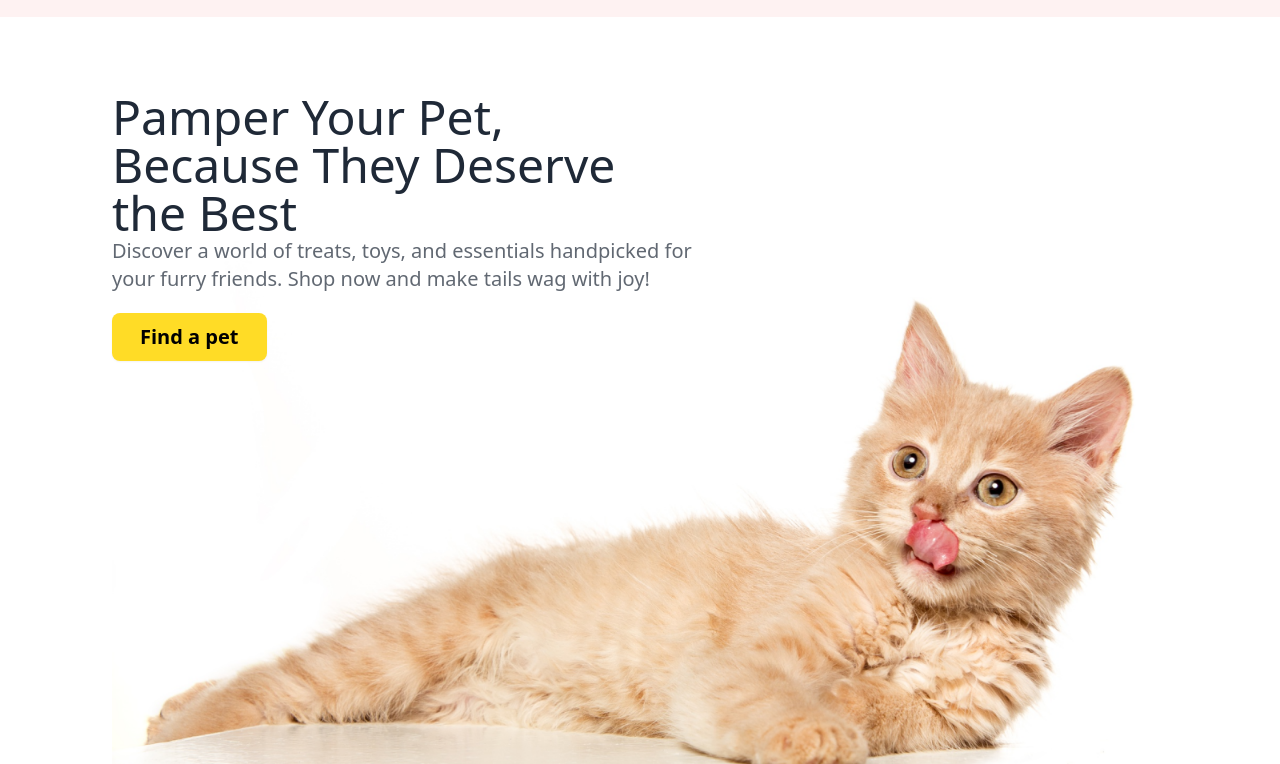
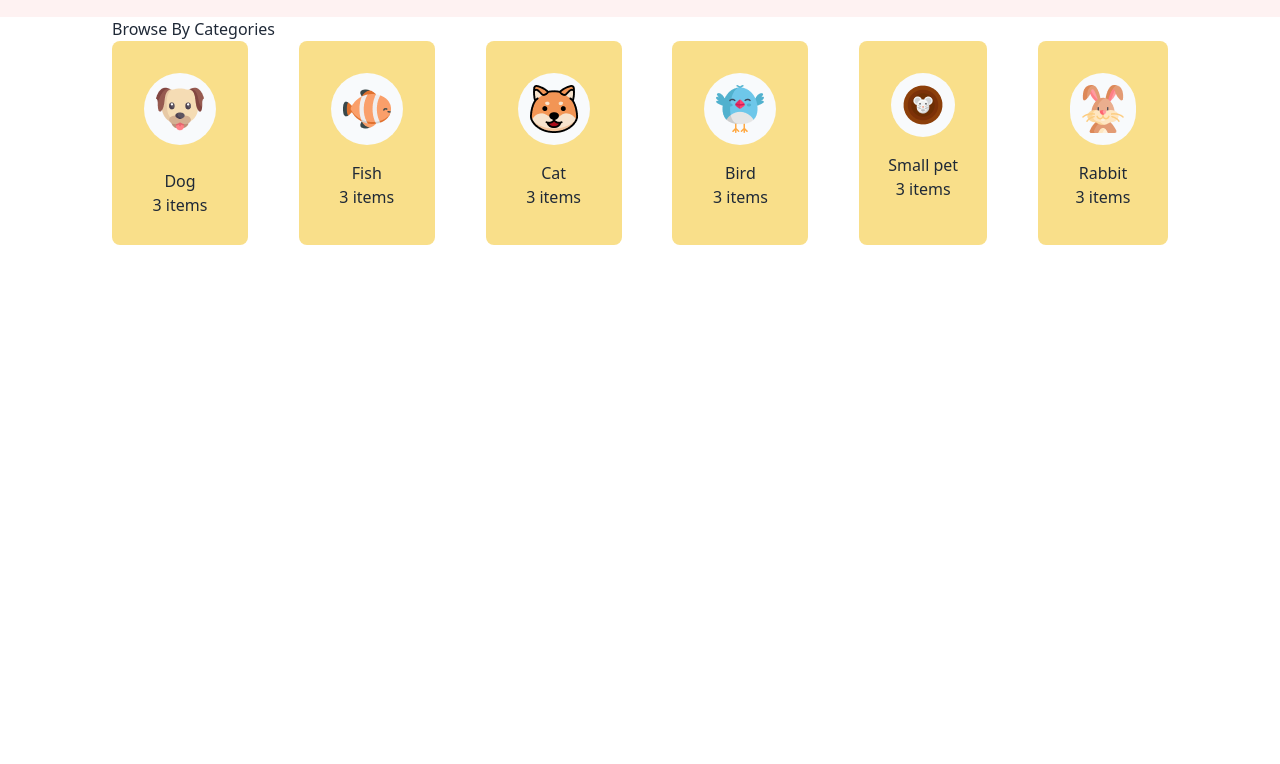
Before and after one commit to riad277/assingment-3, a plain HTML site: page index.html in a window 1280 px wide. Shown: the part 83-847 px from the top of the page. After the commit the page ends 800 px from the top, so only its background shows below. Drawn offline with nearby package versions, Linux system fonts and the light colour scheme.

Commit message:
2nd section

```diff
--- a/index.html
+++ b/index.html
@@ -43,6 +43,7 @@
 <body>
 
     <header>
+        <!-- navbar section -->
         <nav class="bg-red-50 px-4 md:px-28 py-5 flex justify-between">
             <div class="flex items-center gap-3 ">
                 <img class="" src="images/logo-header.png" alt="">
@@ -84,12 +85,11 @@
 
         </nav>
         <hr class="md:hidden border border-black">
+        <!-- banner section -->
+          <!-- <section class="px-4 relative md:px-28 py-5">
 
-        <!-- banner section -->
-          <section class="px-4 md:px-28 py-5">
-
-           <div class="relative ">
-            <div class="absolute pl- top-5 md:top-14 z-10">
+           <div class="">
+            <div class="absolute   md:top-18 z-10">
                 <h1 class="text-3xl md:text-5xl">
                     <span class="animate-word" style="animation-delay: 0.2s;">Pamper</span>
                     <span class="animate-word" style="animation-delay: 0.4s;">Your</span>
@@ -103,15 +103,72 @@
                 <p class="text-xs md:text-xl opacity-70 mb-5">Discover a world of treats, toys, and essentials handpicked for <br> your furry friends. Shop now and make tails wag with joy!</p>
                 <button class="btn border-none btn-warning bg-[#FFDC26] text-xl px-7 py-2  md:block">Find a pet</button>
             </div >
-            <div class="absolute top-32 md:relative">
+            <div class="absolute top-32 ">
                 <img   src="images/cat-big.png" alt="">
             </div>
            </div>
-         </section>
+         </section>  -->
+    </header>
+
+    <main>
+        <!-- catagory section -->
+        <section  class=" px-4 md:px-28 ">
+            <h2>Browse By Categories</h2>
+            <!-- container div -->
+             <div class=" grid grid-cols-2 gap-2 md:flex justify-between flex-wrap">
+                <!-- card -->
+                <div class="bg-[#F9DF8A] rounded-lg text-center ">
+                   <div class="bg-slate-50 flex items-center justify-center rounded-full mb-6 mt-8 mx-8">
+                    <img class="p-3 " src="images/dog-cartoon.png" alt="">
+                   </div>
+                    <h3 class="mt-4">Dog</h3>
+                    <p class="mb-7">3 items</p>
+                </div>
+
+                <div class="bg-[#F9DF8A] rounded-lg text-center">
+                    <div class="bg-slate-50 flex items-center justify-center rounded-full mt-8 mx-8">
+                        <img class="p-3 " src="images/fish-cartoon.png" alt="">
+                    </div>
+                    <h3 class="mt-4">Fish</h3>
+                    <p class="mb-7">3 items</p>
+                </div>
+                <div class="bg-[#F9DF8A] rounded-lg text-center ">
+                    <div class="bg-slate-50 flex items-center justify-center rounded-full mt-8 mx-8">
+                        <img class="p-3 " src="images/cat-cartoon.png" alt="">
+                    </div>
+
+                    <h3  class="mt-4">Cat</h3>
+                    <p class="mb-7">3 items</p>
+                </div>
+                <div class="bg-[#F9DF8A] rounded-lg text-center">
+                    <div class="bg-slate-50 flex items-center justify-center rounded-full mt-8 mx-8">
+                        <img class="p-3 " src="images/bird-cartoon.png" alt="">
+                    </div>
+
+                    <h3  class="mt-4">Bird</h3>
+                    <p class="mb-7">3 items</p>
+                </div>
+                <div class="bg-[#F9DF8A] rounded-lg text-center">
+                    <div class="bg-slate-50 flex items-center justify-center rounded-full mt-8 mx-8">
+                        <img class="p-3 " src="images/mouse-cartoon.png" alt="">
+                    </div>
+
+                    <h3  class="mt-4">Small pet</h3>
+                    <p class="mb-7">3 items</p>
+                </div>
+                <div class="bg-[#F9DF8A] rounded-lg text-center">
+                    <div class="bg-slate-50 flex items-center justify-center rounded-full mt-8 mx-8">
+                        <img class="p-3 " src="images/rabbit-cartoon.png" alt="">
+                    </div>
+
+                    <h3  class="mt-4">Rabbit</h3>
+                    <p class="mb-7">3 items</p>
+                </div>
+             </div>
+        </section>
 
 
-
-    </header>
+    </main>
 
 </body>
 </html>
```
